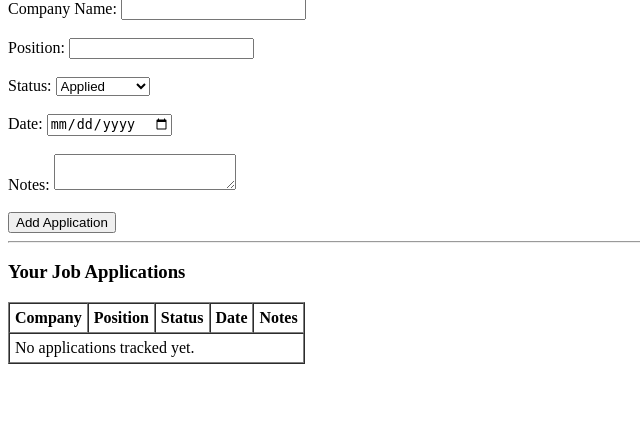
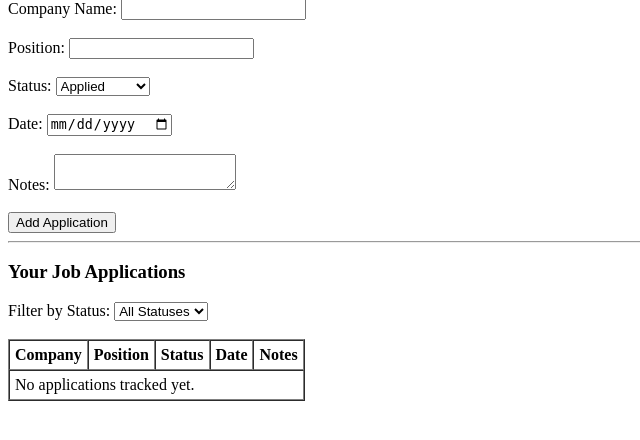
Before and after one commit to mehmetbatu16/job-application-tracker, a Flask app: template templates/dashboard.html in a window 1280 px wide. Shown: the part 181-621 px from the top of the page, without its empty margins (0-640 px from the left). Run offline with Flask 3, Linux system fonts and the light colour scheme; the template is opened without the code that fills it, so the values that code supplies are empty; parts of the project's set-up code (start-up, migrations or seed data) failed here and were passed over.

Commit message:
[US2] Support application status filtering in jobs.py and dashboard view

```diff
--- a/templates/dashboard.html
+++ b/templates/dashboard.html
@@ -44,6 +44,19 @@
 <hr>
 
 <h3>Your Job Applications</h3>
+
+<form action="/dashboard" method="GET">
+    <label for="filter_status">Filter by Status:</label>
+    <select id="filter_status" name="status" onchange="this.form.submit()">
+        <option value="">All Statuses</option>
+        <option value="Applied" {% if current_filter == 'Applied' %}selected{% endif %}>Applied</option>
+        <option value="Interviewing" {% if current_filter == 'Interviewing' %}selected{% endif %}>Interviewing</option>
+        <option value="Offered" {% if current_filter == 'Offered' %}selected{% endif %}>Offered</option>
+        <option value="Rejected" {% if current_filter == 'Rejected' %}selected{% endif %}>Rejected</option>
+    </select>
+</form>
+<br>
+
 <table border="1" cellpadding="5" cellspacing="0">
     <thead>
         <tr>
```
Also changed, not shown: jobs.py (+11 -5 lines).
